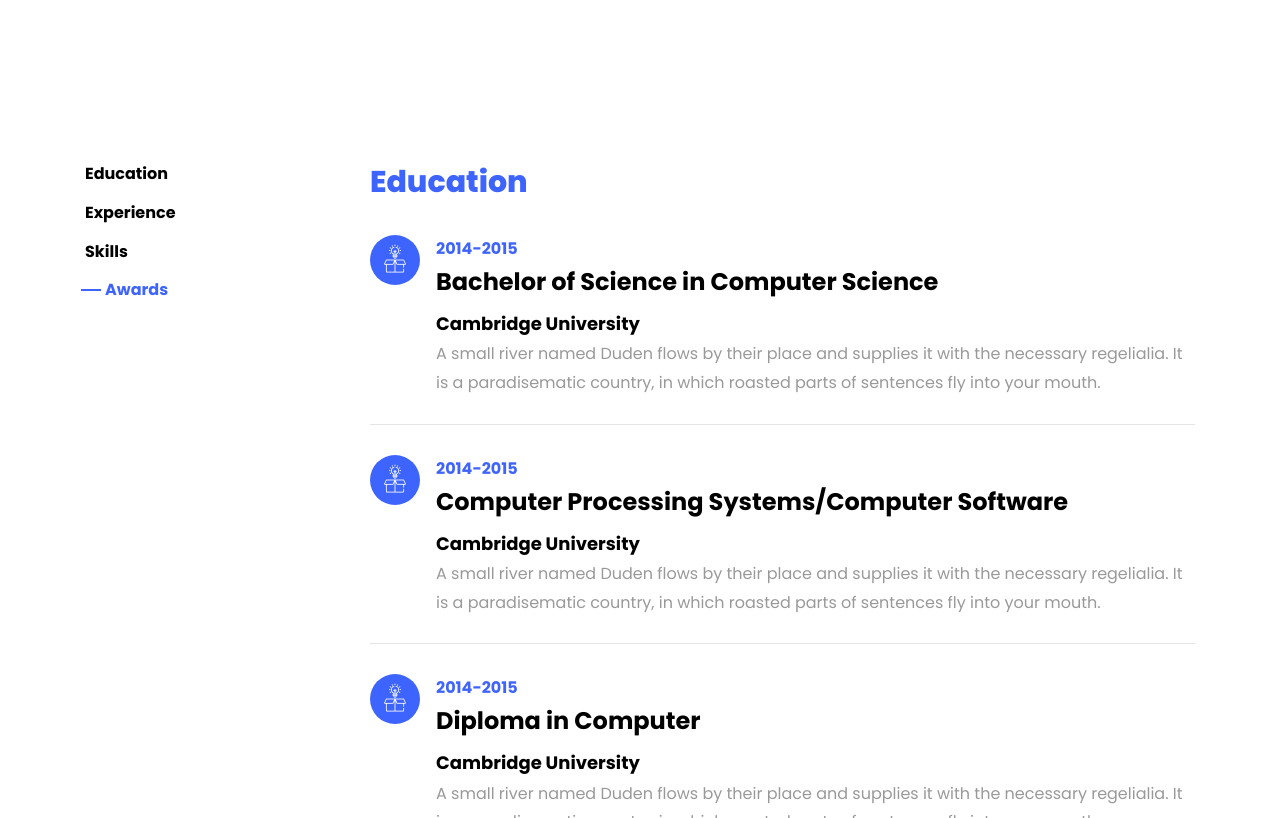
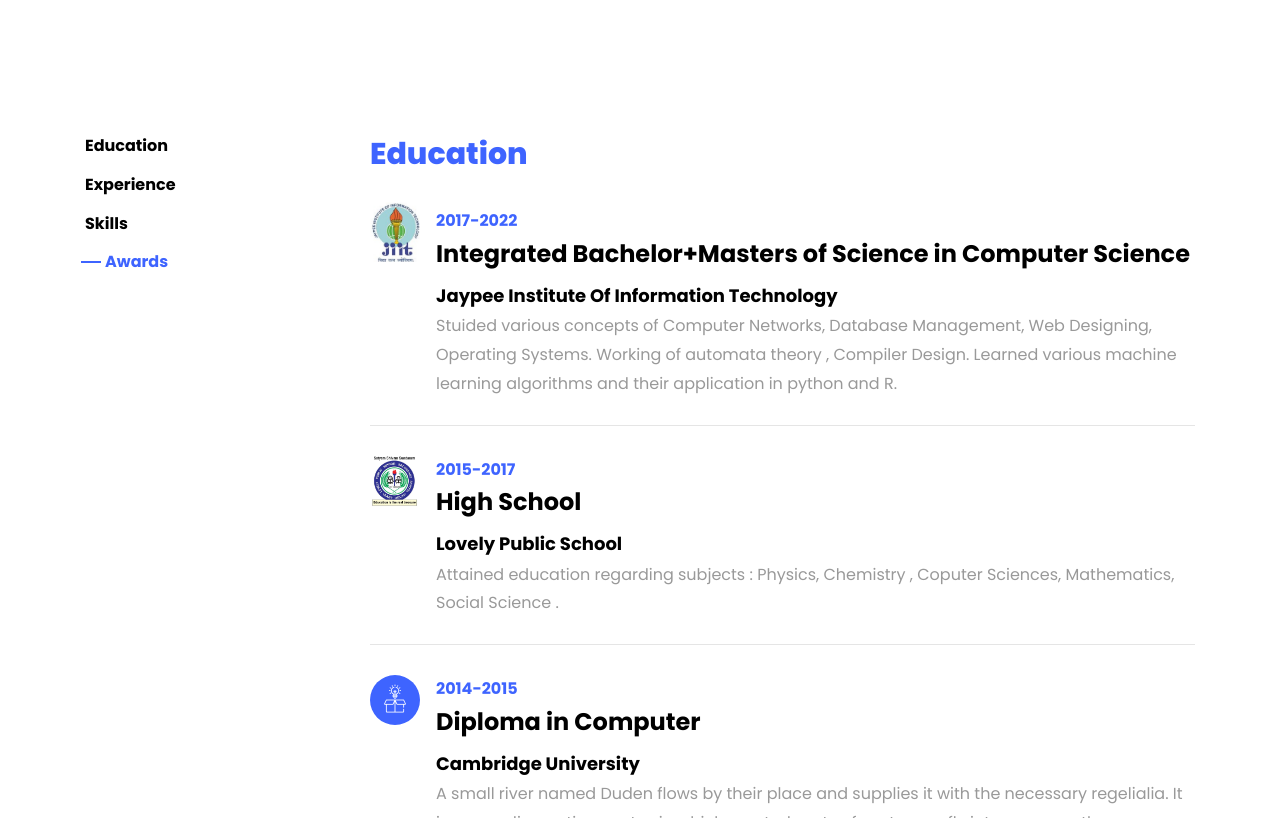
Before and after one commit to Puneet-Jain-18/Puneet-Jain-18.github.io, a plain HTML site: page index.html in a window 1280 px wide. Shown: the part 1547-2365 px from the top of the page. Drawn offline with Linux system fonts and the light colour scheme; files whose address does not match are found by name.

Commit message:
Completed Education details

```diff
--- a/index.html
+++ b/index.html
@@ -77,15 +77,14 @@
     			<div class="col-md-6 col-lg-6 d-flex">
     				<div class="img-about img d-flex align-items-stretch">
     					<div class="overlay"></div>
-	    				<div class="img d-flex align-self-stretch align-items-center" style="background-image:url(images/about.jpg);">
+	    				<div class="img d-flex align-self-stretch align-items-center" style="background-image:url(images/DP.jpg);">
 	    				</div>
     				</div>
     			</div>
     			<div class="col-md-6 col-lg-6 pl-md-5 py-5">
     				<div class="row justify-content-start pb-3">
 		          <div class="col-md-12 heading-section ftco-animate">
-		          	<h1 class="big">About</h1>
-		            <h2 class="mb-4">About Me</h2>
+		            <h2 class="mb-3">About Me</h2>
 		            <ul class="about-info mt-4 px-md-0 px-2">
 		            	<li class="d-flex"><span>Name:</span> <span>Puneet Jain</span></li>
 		            	<li class="d-flex"><span>Date of birth:</span> <span>18 July 1999</span></li>
@@ -97,16 +96,16 @@
 		          </div>
 		        </div>
 	          <div class="counter-wrap ftco-animate d-flex mt-md-3">
-              <div class="text">
+				<div class="text px-md-3">
+					<p><a href="https://github.com/Puneet-Jain-18"><img src="images/github-logo.png" class="img-fluid" alt="Colorlib Template"></a></p>
+				  </div>
+              <div class="text px-md-3">
                 <p><a href="https://drive.google.com/open?id=1u_Us2_SOlgvRxDNxQWTxHfvATSTNDqMh" class="btn btn-primary py-3 px-3">Download CV</a></p>
 			  </div>
-			  <div class="text">
-                <p><a href="https://github.com/Puneet-Jain-18"><img src="images/github-logo.png" class="img-fluid" alt="Colorlib Template"></a></p>
-			  </div>
-			  <div class="text">
-                <p><a href="https://www.linkedin.com/in/puneetjain18/"><img src="images/linkedin-logo.jpg" class="img-fluid" alt="Colorlib Template"></a></p>
-              </div>
-	          </div>
+				<div class="text w-30">
+				  <p><a href="https://www.linkedin.com/in/puneetjain18/"><img src="images/linkedin-logo.jpg" class="img-fluid" alt="Colorlib Template"></a></p>
+				</div>
+				</div>
 	        </div>
         </div>
     	</div>
@@ -152,24 +151,25 @@
 					  	<h2 class="heading">Education</h2>
 					    <div class="resume-wrap d-flex ftco-animate">
 					    	<div class="icon d-flex align-items-center justify-content-center">
-					    		<span class="flaticon-ideas"></span>
+								<a href="http://www.jiit.ac.in/" class="partner"><img src="images/jiit.jpg" class="img-fluid" alt="Colorlib Template"></a>
 					    	</div>
 					    	<div class="text pl-3">
-		    					<span class="date">2014-2015</span>
-		    					<h2>Bachelor of Science in Computer Science</h2>
-		    					<span class="position">Cambridge University</span>
-		    					<p>A small river named Duden flows by their place and supplies it with the necessary regelialia. It is a paradisematic country, in which roasted parts of sentences fly into your mouth.</p>
+		    					<span class="date">2017-2022</span>
+		    					<h2> Integrated Bachelor+Masters of Science in Computer Science</h2>
+		    					<span class="position">Jaypee Institute Of Information Technology</span>
+		    					<p>Stuided various concepts of Computer Networks, Database Management, Web Designing, Operating Systems. Working of automata theory , Compiler Design. Learned various machine learning algorithms and their application in python and R.  </p>
 	    					</div>
 	    				</div>
 	    				<div class="resume-wrap d-flex ftco-animate">
 	    					<div class="icon d-flex align-items-center justify-content-center">
-					    		<span class="flaticon-ideas"></span>
+								<img src="images/lps.jpg" class="img-fluid" alt="Colorlib Template">
 					    	</div>
 					    	<div class="text pl-3">
-		    					<span class="date">2014-2015</span>
-		    					<h2>Computer Processing Systems/Computer Software</h2>
-		    					<span class="position">Cambridge University</span>
-		    					<p>A small river named Duden flows by their place and supplies it with the necessary regelialia. It is a paradisematic country, in which roasted parts of sentences fly into your mouth.</p>
+		    					<span class="date">2015-2017</span>
+		    					<h2>High School</h2>
+		    					<span class="position">Lovely Public School</span>
+		    					<p>Attained education regarding subjects : Physics, Chemistry , Coputer Sciences, Mathematics, Social Science .</p>
+								</p>
 		    				</div>
 	    				</div>
 	    				<div class="resume-wrap d-flex ftco-animate">
```
Also changed, not shown: images/DP.jpg (added), images/github-logo.png, images/jiit.jpg (added), images/linkedin-logo.jpg, images/lps.jpg (added).
